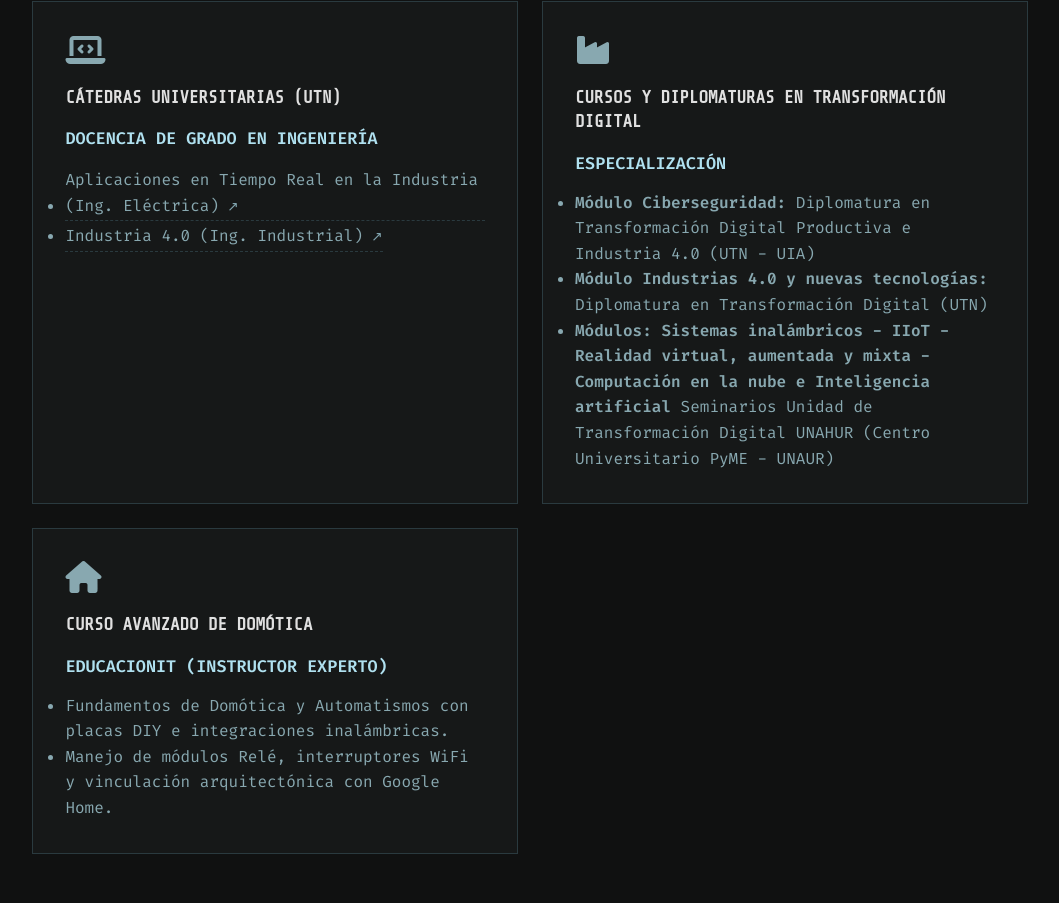
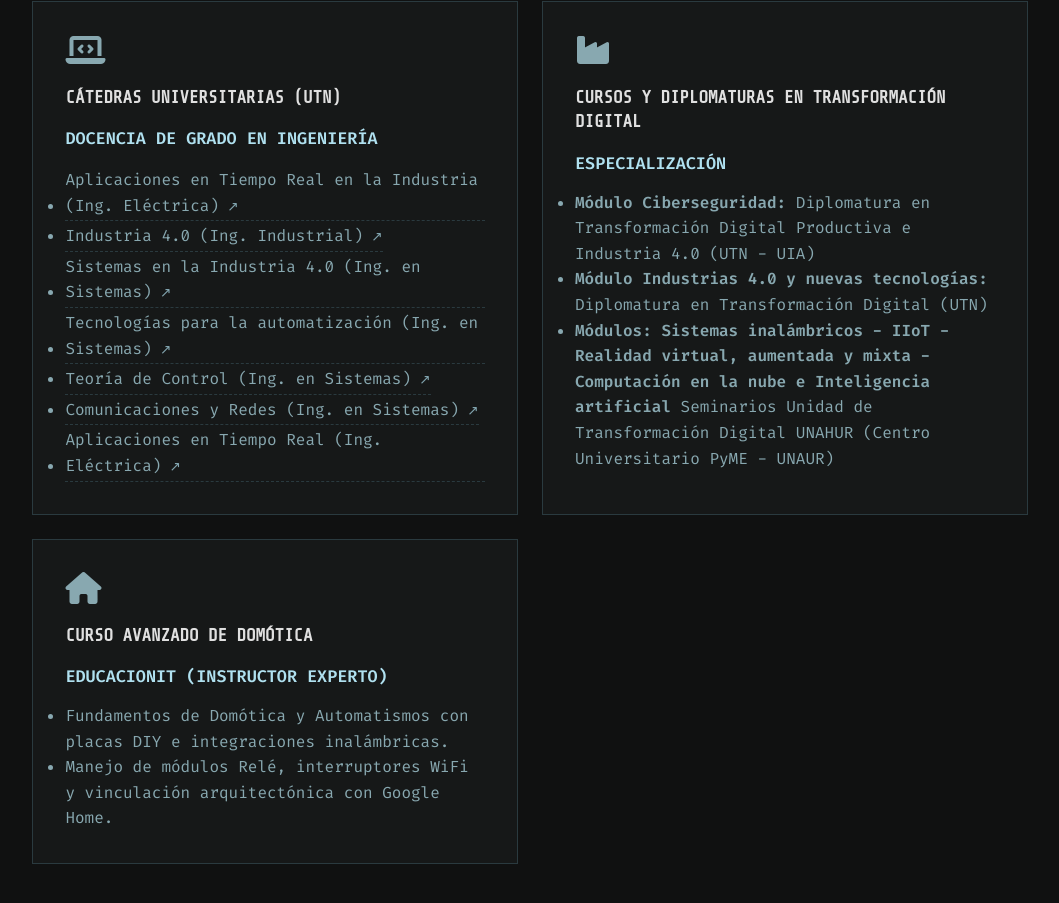
Before and after one commit to rodriguezomar/rodriguezomar.github.io, a plain HTML site: page index.html in a window 1280 px wide. Shown: the part 5528-6431 px from the top of the page, without its empty margins (110-1169 px from the left). Drawn offline with nearby package versions, Linux system fonts and the light colour scheme; no server answers.

Commit message:
Reorganize course links in index.html

```diff
--- a/index.html
+++ b/index.html
@@ -678,13 +678,13 @@
                 <h3>Cátedras Universitarias (UTN)</h3>
                 <h4>Docencia de Grado en Ingeniería</h4>
                 <ul>
-                    <!--<li><a href="catedra-industria40.html" target="_blank" rel="noopener noreferrer" class="catedra-link">Sistemas en la Industria 4.0 (Ing. en Sistemas)</a></li>
+					<li><a href="catedra-tiempo-real-industria.html" target="_blank" rel="noopener noreferrer" class="catedra-link">Aplicaciones en Tiempo Real en la Industria (Ing. Eléctrica)</a></li>
+                    <li><a href="catedra-tiempo-real-industria.html" target="_blank" rel="noopener noreferrer" class="catedra-link">Industria 4.0 (Ing. Industrial)</a></li>
+                    <li><a href="catedra-industria40.html" target="_blank" rel="noopener noreferrer" class="catedra-link">Sistemas en la Industria 4.0 (Ing. en Sistemas)</a></li>
                     <li><a href="catedra-automatizacion.html" target="_blank" rel="noopener noreferrer" class="catedra-link">Tecnologías para la automatización (Ing. en Sistemas)</a></li>
-                    <li><a href="catedra-control.html" target="_blank" rel="noopener noreferrer" class="catedra-link">Teoría de Control (Ing. en Sistemas)</a></li> -->
-                    <li><a href="catedra-tiempo-real-industria.html" target="_blank" rel="noopener noreferrer" class="catedra-link">Aplicaciones en Tiempo Real en la Industria (Ing. Eléctrica)</a></li>
-                    <li><a href="catedra-tiempo-real-industria.html" target="_blank" rel="noopener noreferrer" class="catedra-link">Industria 4.0 (Ing. Industrial)</a></li>
-                    <!--<li><a href="catedra-redes.html" target="_blank" rel="noopener noreferrer" class="catedra-link">Comunicaciones y Redes (Ing. en Sistemas)</a></li>
-                    <li><a href="catedra-tiempo-real-electrica.html" target="_blank" rel="noopener noreferrer" class="catedra-link">Aplicaciones en Tiempo Real (Ing. Eléctrica)</a></li>-->
+                    <li><a href="catedra-control.html" target="_blank" rel="noopener noreferrer" class="catedra-link">Teoría de Control (Ing. en Sistemas)</a></li>
+                    <li><a href="catedra-redes.html" target="_blank" rel="noopener noreferrer" class="catedra-link">Comunicaciones y Redes (Ing. en Sistemas)</a></li>
+                    <li><a href="catedra-tiempo-real-electrica.html" target="_blank" rel="noopener noreferrer" class="catedra-link">Aplicaciones en Tiempo Real (Ing. Eléctrica)</a></li>
                 </ul>
             </div>
             <div class="card">
```
